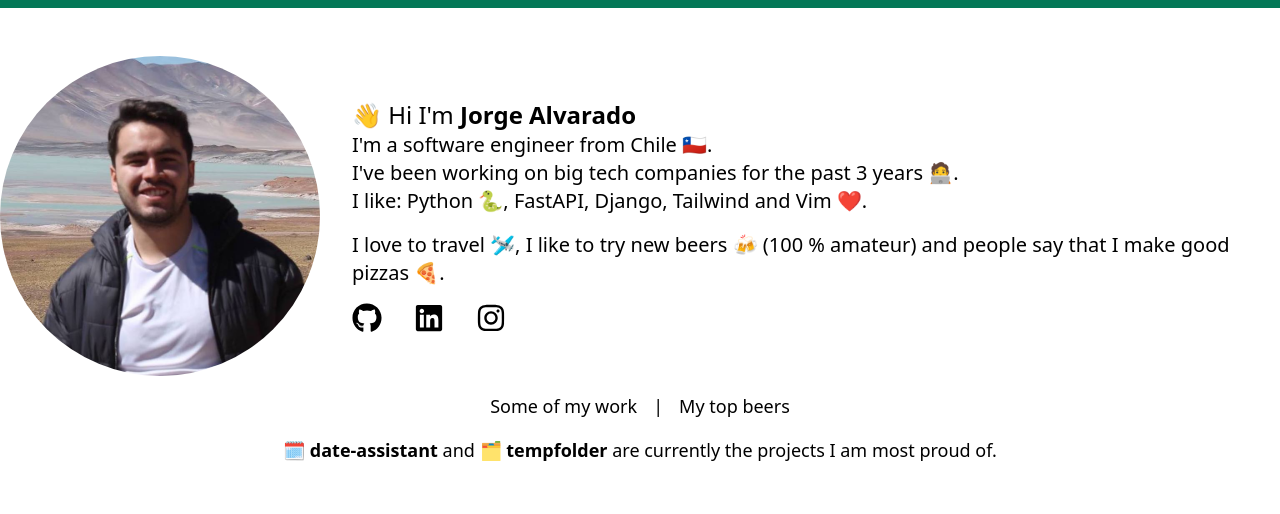
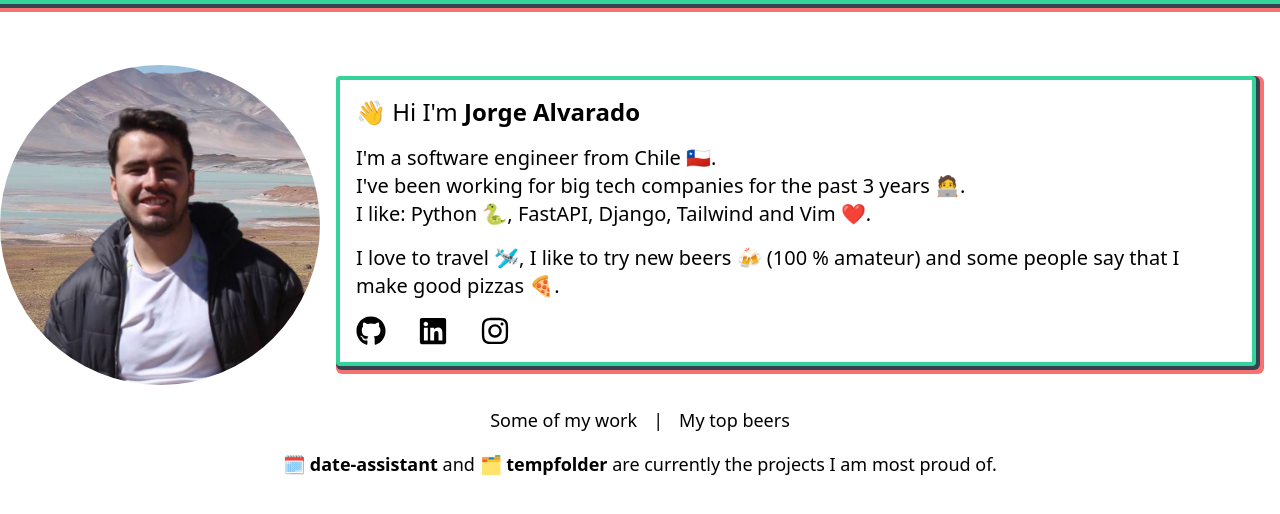
Before and after one commit to jalvaradosegura/jorgealvarado-me, a React (Create React App) app: page / in a window 1280 px wide. Shown: the top 514 px of the page. Built offline with nearby package versions, Linux system fonts and the light colour scheme.

Commit message:
Add primary and secondary colors

```diff
--- a/src/components/BioSocialIcons.js
+++ b/src/components/BioSocialIcons.js
@@ -3,17 +3,17 @@ import { FaLinkedin, FaGithub, FaInstagram } from "react-icons/fa";
 const BioSocialIcons = () => {
   return (
     <div className="flex justify-center lg:justify-start pt-4 text-3xl">
-      <div className="transition duration-500 ease-in-out hover:text-red-600 transform hover:-translate-y-1 hover:scale-110">
+      <div className="transition duration-500 ease-in-out hover:text-primary transform hover:-translate-y-1 hover:scale-110">
         <a href="https://github.com/jalvaradosegura" target="_blank">
           <FaGithub></FaGithub>
         </a>
       </div>
-      <div className="px-8 transition duration-500 ease-in-out hover:text-red-600 transform hover:-translate-y-1 hover:scale-110">
+      <div className="px-8 transition duration-500 ease-in-out hover:text-primary transform hover:-translate-y-1 hover:scale-110">
         <a href="https://www.linkedin.com/in/j-alvarado-segura/" target="_blank">
           <FaLinkedin></FaLinkedin>
         </a>
       </div>
-      <div className="transition duration-500 ease-in-out hover:text-red-600 transform hover:-translate-y-1 hover:scale-110">
+      <div className="transition duration-500 ease-in-out hover:text-primary transform hover:-translate-y-1 hover:scale-110">
         <a href="https://www.instagram.com/jorgealvarado__/" target="_blank">
           <FaInstagram></FaInstagram>
         </a>
--- a/src/components/BioText.js
+++ b/src/components/BioText.js
@@ -1,16 +1,23 @@
-import BioSocialIcons from './BioSocialIcons'
+import BioSocialIcons from "./BioSocialIcons";
 
 const BioText = () => {
   return (
     <>
-      <div className="p-8">
+      <div className="p-4">
+        <div className="bg-secondary pb-1 pr-1 rounded-md">
+          <div className="bg-gray-700 pb-1 pr-1 rounded-md">
+            <div className="bg-primary p-1 rounded">
+              <div className="bg-white p-4">
                 <h1 className="text-2xl">
-          👋 Hi {"I'm"} <span className="font-bold">Jorge Alvarado</span>
+                  👋 Hi {"I'm"}{" "}
+                  <span className="font-bold">Jorge Alvarado</span>
                 </h1>
-        <p className="text-xl">{"I'm a software engineer from Chile 🇨🇱."}</p>
+                <p className="text-xl pt-4">
+                  {"I'm a software engineer from Chile 🇨🇱."}
+                </p>
                 <p className="text-xl">
                   {
-            "I've been working on big tech companies for the past 3 years 🧑‍💻."
+                    "I've been working for big tech companies for the past 3 years 🧑‍💻."
                   }
                 </p>
                 <p className="text-xl">
@@ -18,10 +25,14 @@ const BioText = () => {
                 </p>
 
                 <p className="text-xl pt-4">
-          I love to travel 🛩, I like to try new beers 🍻 (100 % amateur) and people say
-          that I make good pizzas 🍕.
+                  I love to travel 🛩, I like to try new beers 🍻 (100 % amateur)
+                  and some people say that I make good pizzas 🍕.
                 </p>
                 <BioSocialIcons></BioSocialIcons>
+              </div>
+            </div>
+          </div>
+        </div>
       </div>
     </>
   );
--- a/src/components/RepositoryDetails.js
+++ b/src/components/RepositoryDetails.js
@@ -1,7 +1,7 @@
 const RepositoryDetails = () => {
   return (
     <div class="flex flex-col items-center pt-4 text-lg">
-      <p>🗓 <a className="hover:text-gray-700" href="https://github.com/jalvaradosegura/date-assistant" target="_blank"><span className="font-bold">date-assistant</span></a> and 🗂 <a className="hover:text-gray-700" href="https://github.com/jalvaradosegura/tempfolder" target="_blank"><span className="font-bold">tempfolder</span></a> are currently the projects I am most proud of.</p>
+      <p>🗓 <a className="hover:text-primary" href="https://github.com/jalvaradosegura/date-assistant" target="_blank"><span className="font-bold">date-assistant</span></a> and 🗂 <a className="hover:text-primary" href="https://github.com/jalvaradosegura/tempfolder" target="_blank"><span className="font-bold">tempfolder</span></a> are currently the projects I am most proud of.</p>
     </div>
   );
 };
--- a/src/components/TopBanner.js
+++ b/src/components/TopBanner.js
@@ -1,7 +1,11 @@
 const TopBanner = () => {
   return (
-    <div className="bg-green-700 h-2"></div>
-  )
-}
+    <div>
+      <div className="bg-primary h-1"></div>
+      <div className="bg-gray-700 h-1"></div>
+      <div className="bg-secondary h-1"></div>
+    </div>
+  );
+};
 
-export default TopBanner
+export default TopBanner;
--- a/tailwind.config.js
+++ b/tailwind.config.js
@@ -2,7 +2,12 @@ module.exports = {
   purge: ['./src/**/*.{js,jsx,ts,tsx}', './public/index.html'],
   darkMode: false, // or 'media' or 'class'
   theme: {
-    extend: {},
+    extend: {
+      colors: {
+        primary: '#34D399',
+        secondary: '#F87171',
+      }
+    },
   },
   variants: {
     extend: {},
```
Lines whose indentation alone changed are shown as unchanged.
